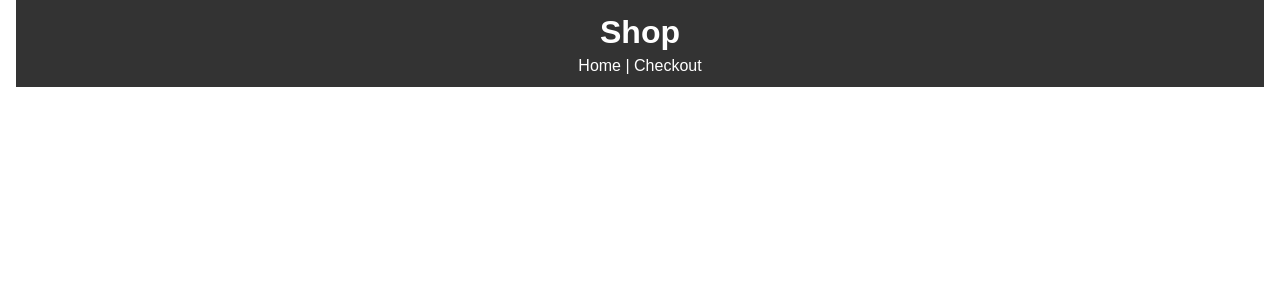
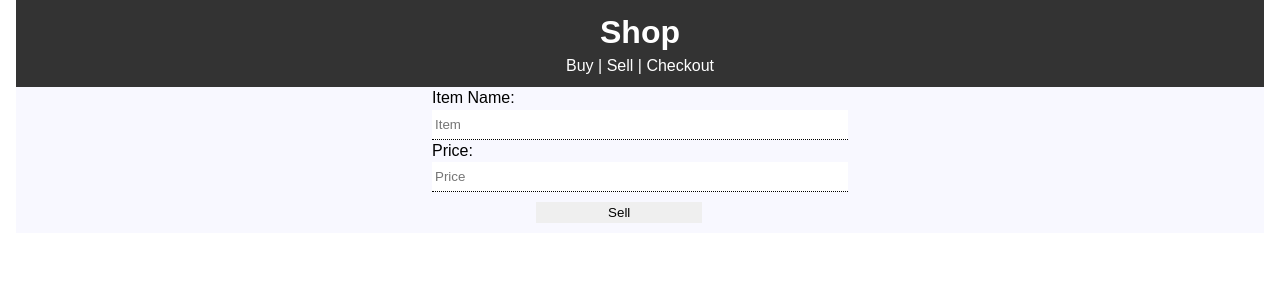
Before and after one commit to RaymondOrtega-MMS/ReactShoppingApp, a React (Create React App) app: page /sell in a window 1280 px wide. Shown: the top 300 px of the page. Built offline with nearby package versions, Linux system fonts and the light colour scheme; no server answers.

Commit message:
SellingItemsFeat

```diff
--- a/src/App.js
+++ b/src/App.js
@@ -1,11 +1,13 @@
 // import AddTodo from './components/AddTodo'
 import React, { Component } from 'react';
+import { v4 as uuidv4 } from 'uuid';
 import {BrowserRouter as Router, Route} from 'react-router-dom';
 import Header from './components/layout/Header'
 // import About from './components/pages/About'
 import Todos from './components/Todos'
 import Cart from './components/Cart'
 import Calculate from './components/Calculate'
+import Sell from './components/pages/sell'
 import axios from 'axios';
 import './App.css'
 class App extends Component {
@@ -15,15 +17,35 @@ class App extends Component {
   }
 componentDidMount(){
     axios.get('https://2zvtxl1pu5.execute-api.us-east-1.amazonaws.com/stable')
-    .then(res => this.setState({todos: res.data.todos}))
+    .then(res => this.setState({todos: res.data.Items}))
     .catch(err => console.log(err))
   }
+
 calc = () => {
   let total = this.state.cart.reduce((acc, cartItem) => {
     return acc + (cartItem.Price * cartItem.Quantity);
   }, 0);
   return total
 }
+  sellItem = (itemName, price) => {
+      if(parseInt(price)){
+        axios.post('https://2zvtxl1pu5.execute-api.us-east-1.amazonaws.com/stable',{
+          itemID: uuidv4(),
+          Item: itemName,
+          Price: price,
+          Quantity: 1
+        })
+        .then(res =>
+            axios.get('https://2zvtxl1pu5.execute-api.us-east-1.amazonaws.com/stable')
+            .then(res => this.setState({todos: res.data.Items}))
+            .catch(err => console.log(err))
+          )
+        .catch(err => console.log(err))
+        console.log(itemName, price)
+      } else {
+        return alert('please use number value!')
+      }
+  }
   addItem = (itemID, checkTotal, amount) => {
     const checkCart = (element) => element.itemID === itemID;
     if(this.state.cart.some(checkCart)){
@@ -44,15 +66,19 @@ calc = () => {
       this.setState({ cart: [...this.state.cart, ...this.state.todos.filter(todo => todo.itemID === itemID)]})
     }
   }
+
   removeItem = (itemID) => {
     this.setState(prevState => {
       let decrement;
-      let updatedCart = prevState.cart.filter(item => {
-        if(item.itemID == itemID) {
-          return item;
+      let item = prevState.cart.filter(item => {
+        let newCart;
+        if(item.itemID === itemID) {
+          newCart = item;
         }
+        return newCart;
       })
-      if(updatedCart[0].Quantity > 1) {
+
+      if(item[0].Quantity > 1) {
         decrement = prevState.cart.map(item => {
           if (itemID === item.itemID && item.Quantity > 1){
             let itemState = {...item}
@@ -64,14 +90,18 @@ calc = () => {
         })
       } else {
         decrement = prevState.cart.filter(item => {
+          let newCart;
           if(item.itemID !== itemID) {
-            return item
+            newCart = item
           }
+          return newCart;
         })
       }
+
       return { cart: decrement }
     })
   }
+
 render() {
   return (
     <Router>
@@ -86,8 +116,14 @@ render() {
               <Calculate calc={this.calc} checkTotal ={this.checkTotal}cart={this.state.cart} total={this.state.total}/>
             </React.Fragment>
           )}/>
+          <Route exact path='/sell' render= {props => (
+            <React.Fragment>
+              <Sell sellItem = {this.sellItem}/>
+            </React.Fragment>
+          )}/>
           <Route path='/checkout' render= {props => (
             <React.Fragment>
+              <h2>Cart</h2>
               <Cart cart={this.state.cart} removeItem = {this.removeItem}/>
               <Calculate calc={this.calc} checkTotal ={this.checkTotal}cart={this.state.cart} total={this.state.total}/>
             </React.Fragment>
--- a/src/components/layout/Header.js
+++ b/src/components/layout/Header.js
@@ -4,7 +4,7 @@ function Header() {
     return (
         <header style={headerStyle}>
             <h1>Shop</h1>
-            <Link style={linkStyle}to="/">Home</Link> | <Link style={linkStyle} to="/checkout">Checkout</Link>
+            <Link style={linkStyle}to="/">Buy</Link> | <Link style={linkStyle} to="/sell">Sell</Link> | <Link style={linkStyle} to="/checkout">Checkout</Link>
         </header>
     )
 }
--- /dev/null
+++ b/src/components/pages/sell.js
@@ -0,0 +1,8 @@
+import React, { Component } from 'react';
+import SellItem from '../sellItem';
+class Sell extends Component {
+    render() {
+        return <SellItem sellItem = {this.props.sellItem}></SellItem>
+    }
+}
+export default Sell
--- /dev/null
+++ b/src/components/sellItem.js
@@ -0,0 +1,44 @@
+import React, { Component } from 'react'
+
+export default class SellItem extends Component {
+    render() {
+        let inputStyle = {
+            width: '40%',
+            height:'30px',
+            padding: '3px',
+            margin: '0 0 0 0',
+            width: '100%',
+            display:'block',
+            border: 'none',
+            borderBottom: '.5px dotted black',
+            gridColumn:'2/3'
+        }
+        let sellItem = this.props.sellItem
+        let onClick = (e) => {
+            e.preventDefault();
+            sellItem(e.target.parentElement[0].value,e.target.parentElement[1].value)
+        }
+        return (
+            <div style={{display:'grid', gridTemplateColumns:'1fr 1fr 1fr', backgroundColor: '#f8f8ff'}}>
+                <form style={{ gridColumn:'2/3'}}>
+                    <p style={{padding:'5spx'}}>Item Name:</p>
+                    <input
+                    type='text'
+                    placeholder='Item'
+                    name='Item'
+                    onChange={this.onChange}
+                    style = {inputStyle}
+                    />
+                    <p>Price:</p>
+                    <input
+                    type='text'
+                    placeholder='Price'
+                    name='Price'
+                    style = {inputStyle}
+                    />
+                    <button onClick = { onClick } style = {{ margin:'10px 0px 10px 25%', padding:'3px', border: 'none', width: '40%'}} >Sell</button>
+                </form>
+            </div>
+        )
+    }
+}
```
